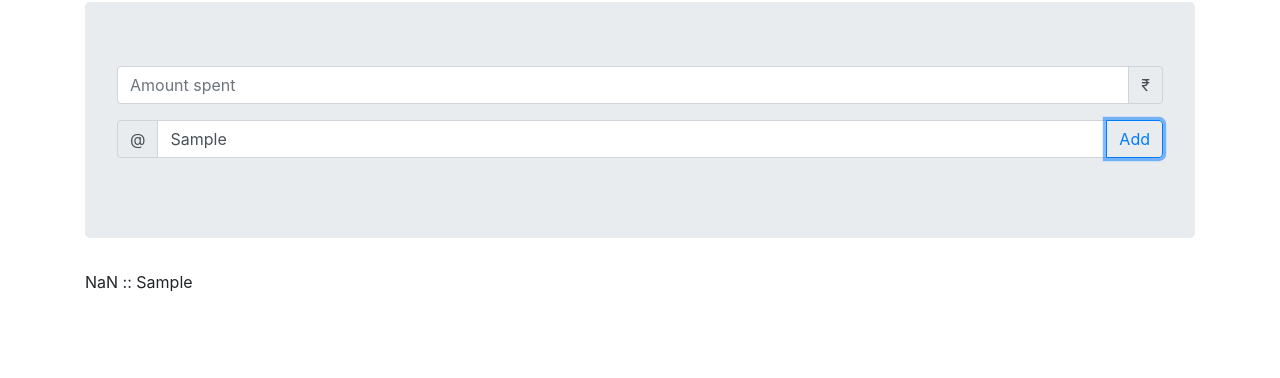
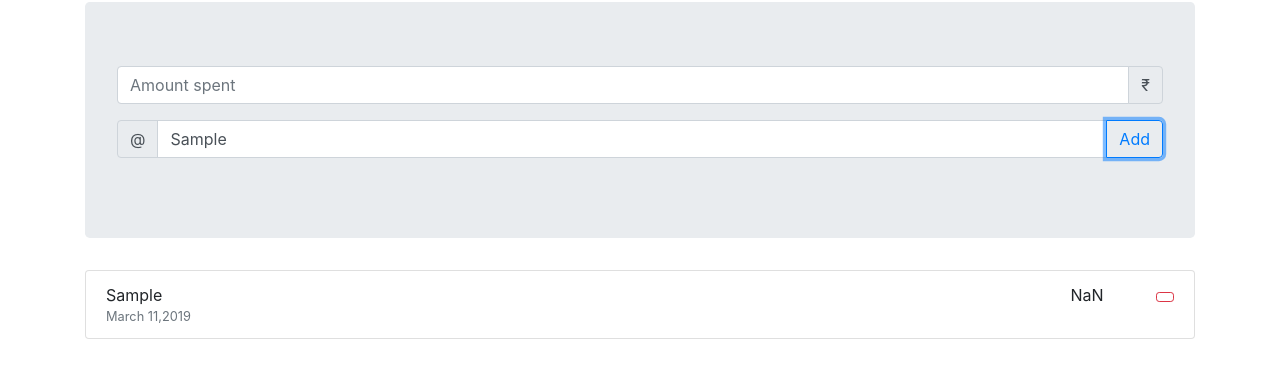
Before and after one commit to alphaCoder-25/Expense-Tracking-App, a plain HTML site: page index.html in a window 1280 px wide. Both pictures are taken after typing "Sample" into the empty fields and a click on the button "Add". Shown: the part 126-504 px from the top of the page. Drawn offline with nearby package versions, Linux system fonts and the light colour scheme.

Commit message:
expense table done (1st method)

```diff
--- a/index.html
+++ b/index.html
@@ -50,7 +50,10 @@
                     </div>
                 </div>
             </div>
-            <div id="expenseTable"></div>
+            <div>
+                <ul class="list-group" id="expenseTable">
+                </ul>
+            </div>
         </div>
     </div>
 <script src="main.js"></script>
--- a/main.js
+++ b/main.js
@@ -31,7 +31,21 @@ const someText = `Total: ${totalExpense}`
 headingEl.textContent = someText;
 
  const allExpensesHTML = allExpenses.map(expense => {
-    return `<div> ${expense.amount} :: ${expense.desc} </div>`
+     return `<li class="list-group-item d-flex justify-content-between">
+                <div class="d-flex flex-column">
+                    ${expense.desc}
+                    <small class="text-muted">March 11,2019</small>
+                </div>
+                <div>
+                    <span class="px-5">
+                    ${expense.amount}
+                    </span>
+                    <button type="button" class="btn btn-outline-danger btn-sm">
+                        <i class="fas fa-trash-alt"></i>
+                    </button>
+                </div>
+            </li>
+            `;
 });
 
 const joinedAllExpenseHTML = allExpensesHTML.join(" ");
```
